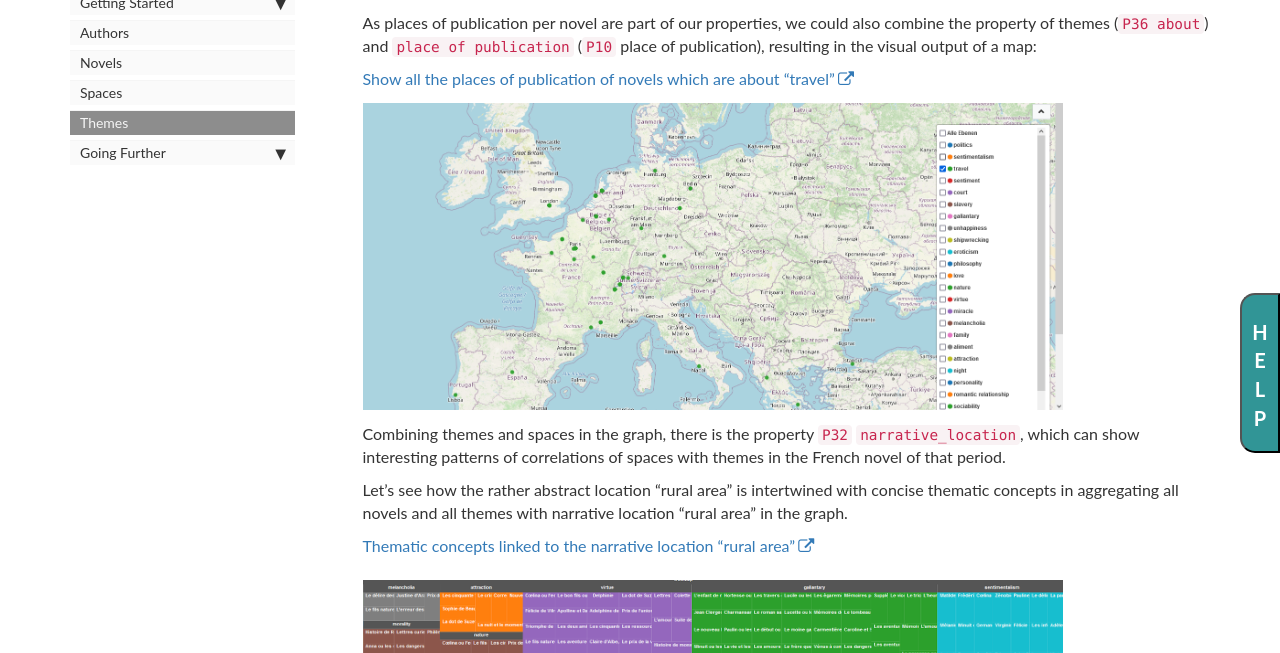
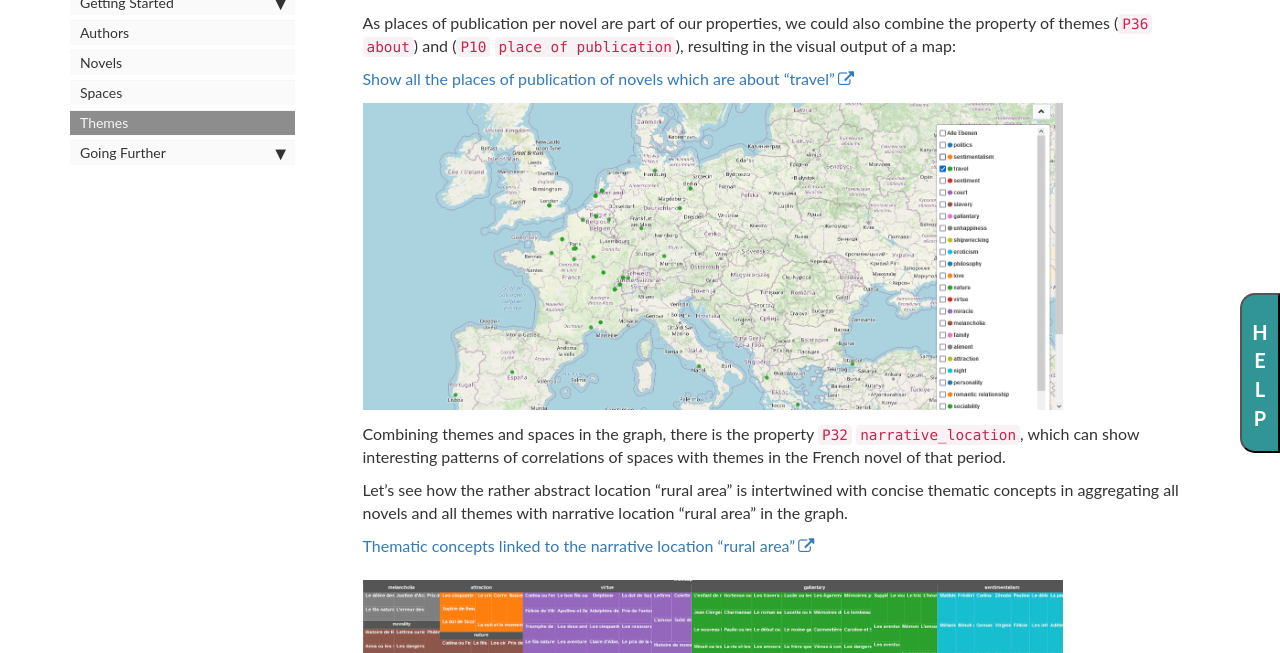
Before and after one commit to MiMoText/MiMoTextBase_Tutorial, a Jekyll site: the page built from pages/tutorial/themes.md, in a window 1280 px wide and 900 px high, scrolled down 1181 px, cut to the strip 247-900 px from the top of the window. Built offline with Jekyll 4.4.1, drawn with Linux system fonts in a browser that asks for light colours; comment, search, counter and statistics services are not loaded; our own code applies the rules of GitHub Pages for plain Markdown files.

Commit message:
Update themes.md

```diff
--- a/pages/tutorial/themes.md
+++ b/pages/tutorial/themes.md
@@ -30,9 +30,9 @@
 
 <p><iframe  style="width:100%;max-width:100%;height:450px" frameborder="0" allowfullscreen src="https://tinyurl.com/2z4xpvyn" referrerpolicy="origin" sandbox="allow-scripts allow-same-origin allow-popups allow-forms"></iframe></p>
 
-As places of publication per novel are part of our properties, we could also combine the property of themes (`P36 about`) and `place of publication` (`P10` place of publication), resulting in the visual output of a map:
+As places of publication per novel are part of our properties, we could also combine the property of themes (`P36` `about`) and (`P10` `place of publication`), resulting in the visual output of a map:
 
-[Show all the places of publication of novels which are about “travel”](https://tinyurl.com/22xurtqc){:target="\_blank", rel: "noopener noreferrer"}
+[Show all the places of publication of novels which are about “travel”](https://tinyurl.com/2jdl89p7){:target="\_blank", rel: "noopener noreferrer"}
 ![IMG](images/themes_per_narrative_loc.png)
 
 Combining themes and spaces in the graph, there is the property `P32` `narrative_location`, which can show interesting patterns of correlations of spaces with themes in the French novel of that period.
```
